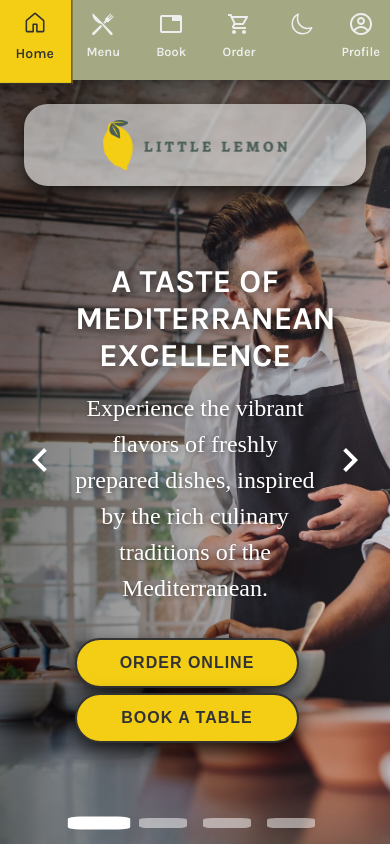
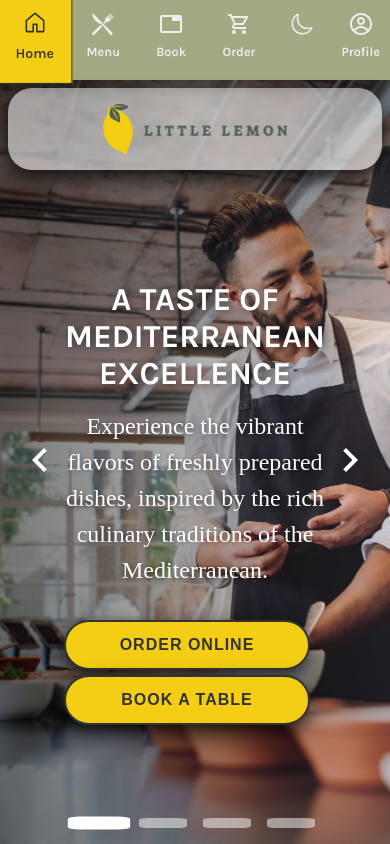
Before and after one commit to dluksa20/Little-lemon, a React (Vite) app: page / in a window 390 px wide. Built offline with nearby package versions, Linux system fonts and the light colour scheme; a web font is replaced by a local one.

Commit message:
new hero layout

```diff
--- a/src/components/hero/Hero.css
+++ b/src/components/hero/Hero.css
@@ -146,6 +146,9 @@
         height: calc(100vh - 80px);
         min-height: 500px;
     }
+    .hero-content {
+        padding: .5rem;
+    }
 
     .logo-container {
         flex-wrap: wrap;
```
